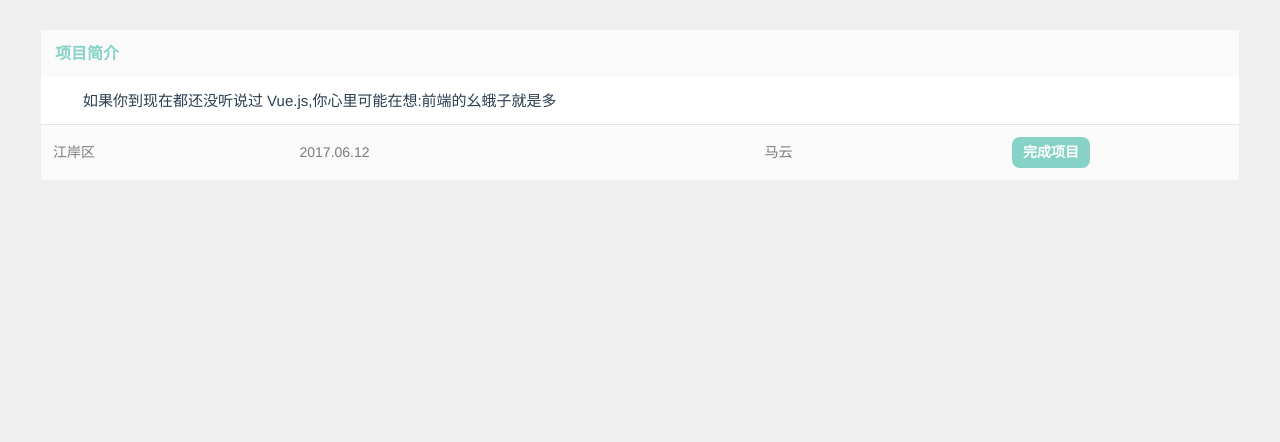
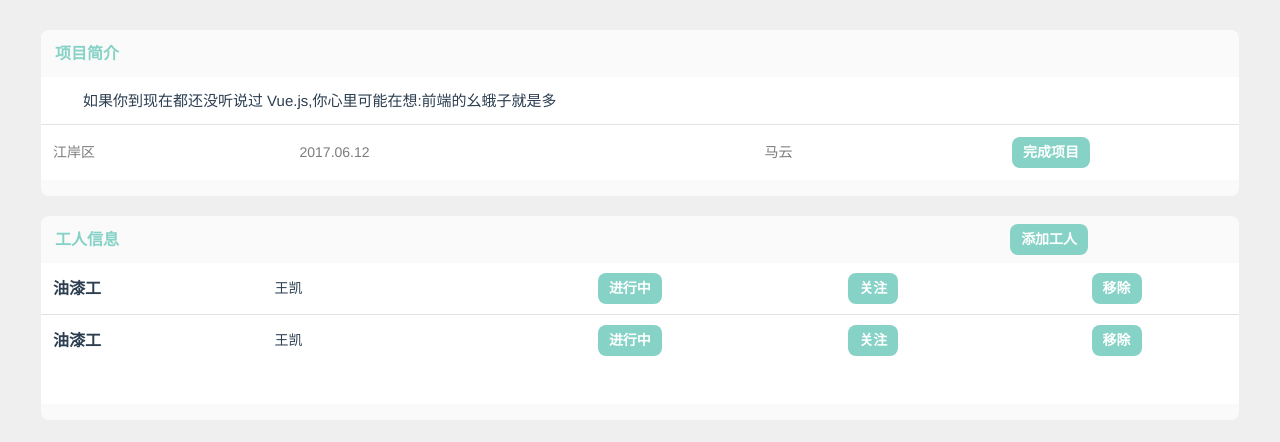
Before and after one commit to ccnuglehub/zxg, a Vue app: page /#/project_detail in a window 1280 px wide. Shown: the top 442 px of the page. Built offline with nearby package versions, Linux system fonts and the light colour scheme; what iview, vue-resource would draw is missing.

Commit message:
添加项目详情页

```diff
--- a/src/components/ProjectDetail.vue
+++ b/src/components/ProjectDetail.vue
@@ -11,6 +11,48 @@
                 </div>
                 <div class="bt_box">
                     <div class="bt">完成项目</div>
+                </div>
+            </div>
+        </div>
+        <div class="project_intro project_intro_bottom">
+            <div class="bottom_title">
+                <div class="intro_title intro_title_b">工人信息</div>
+                <div class="b_bt_box">
+                    <div class="bt">添加工人</div>
+                </div>
+            </div>
+            <div class="etc_items_bottom_box">
+                <div class="etc_items_bottom">
+                    <div class="etc_bottom_type">油漆工</div>
+                    <div class="etc_bottom_name">王凯</div>
+                </div>
+                <div class="bt_box_bottom">
+                    <div class="bt_item_bottom">
+                        <div class="bt">进行中</div>
+                    </div>
+                    <div class="bt_item_bottom">
+                        <div class="bt">关注</div>
+                    </div>
+                    <div class="bt_item_bottom">
+                        <div class="bt">移除</div>
+                    </div>
+                </div>
+            </div>
+            <div class="etc_items_bottom_box">
+                <div class="etc_items_bottom">
+                    <div class="etc_bottom_type">油漆工</div>
+                    <div class="etc_bottom_name">王凯</div>
+                </div>
+                <div class="bt_box_bottom">
+                    <div class="bt_item_bottom">
+                        <div class="bt">进行中</div>
+                    </div>
+                    <div class="bt_item_bottom">
+                        <div class="bt">关注</div>
+                    </div>
+                    <div class="bt_item_bottom">
+                        <div class="bt">移除</div>
+                    </div>
                 </div>
             </div>
         </div>
@@ -39,6 +81,9 @@ export default {
 .project_intro {
     text-align: left;
     background: rgb(250,250,250);
+    display: inline-block;
+    border-radius: 8px;
+    width: 100%;
 }
 .intro_title {
     font-size: 16px;
@@ -58,13 +103,22 @@ export default {
 .intro_etc {
     padding: 12px;
     font-size: 0;
+    background: #fff;
+    margin-bottom: 16px;
 }
 .etc_items {
     width: 70%;
 }
 .etc_item,
 .etc_items,
-.bt_box {
+.intro_title_b,
+.b_bt_box,
+.bt_box,
+.etc_bottom_type,
+.etc_bottom_name,
+.bt_box_bottom,
+.etc_items_bottom,
+.bt_item_bottom {
     display: inline-block;
     vertical-align: middle;
 }
@@ -90,4 +144,55 @@ export default {
     color: #fff;
     cursor: pointer;
 }
+.project_intro_bottom {
+    margin-top: 20px;
+}
+.bottom_title {
+    font-size: 0;
+    padding-right: 12px;
+}
+.intro_title_b {
+    width: 70%;
+}
+.b_bt_box {
+    width: 30%;
+    text-align: center;
+}
+.etc_items_bottom {
+    width: 39%;
+}
+.etc_items_bottom_box {
+    width: 100%;
+    font-size: 0;
+    background: #fff;
+    padding: 10px 0;
+    border-bottom: 1px solid rgb(227,227,227);
+}
+.etc_bottom_type,
+.etc_bottom_name {
+    width: 50%;
+}
+.etc_bottom_type {
+    font-size: 16px;
+    padding-left: 12px;
+    font-weight: bold;
+}
+.etc_bottom_name {
+    font-size: 14px;
+}
+.bt_box_bottom {
+    width: 61%;
+}
+.bt_item_bottom {
+    width: 33.3%;
+    text-align: center;
+}
+.etc_items_bottom_box:last-child {
+    border-bottom: 0;
+    padding-bottom: 6vh;
+}
+.project_intro_bottom {
+    padding-bottom: 16px;
+    border-radius: 8px;
+}
 </style>
```
